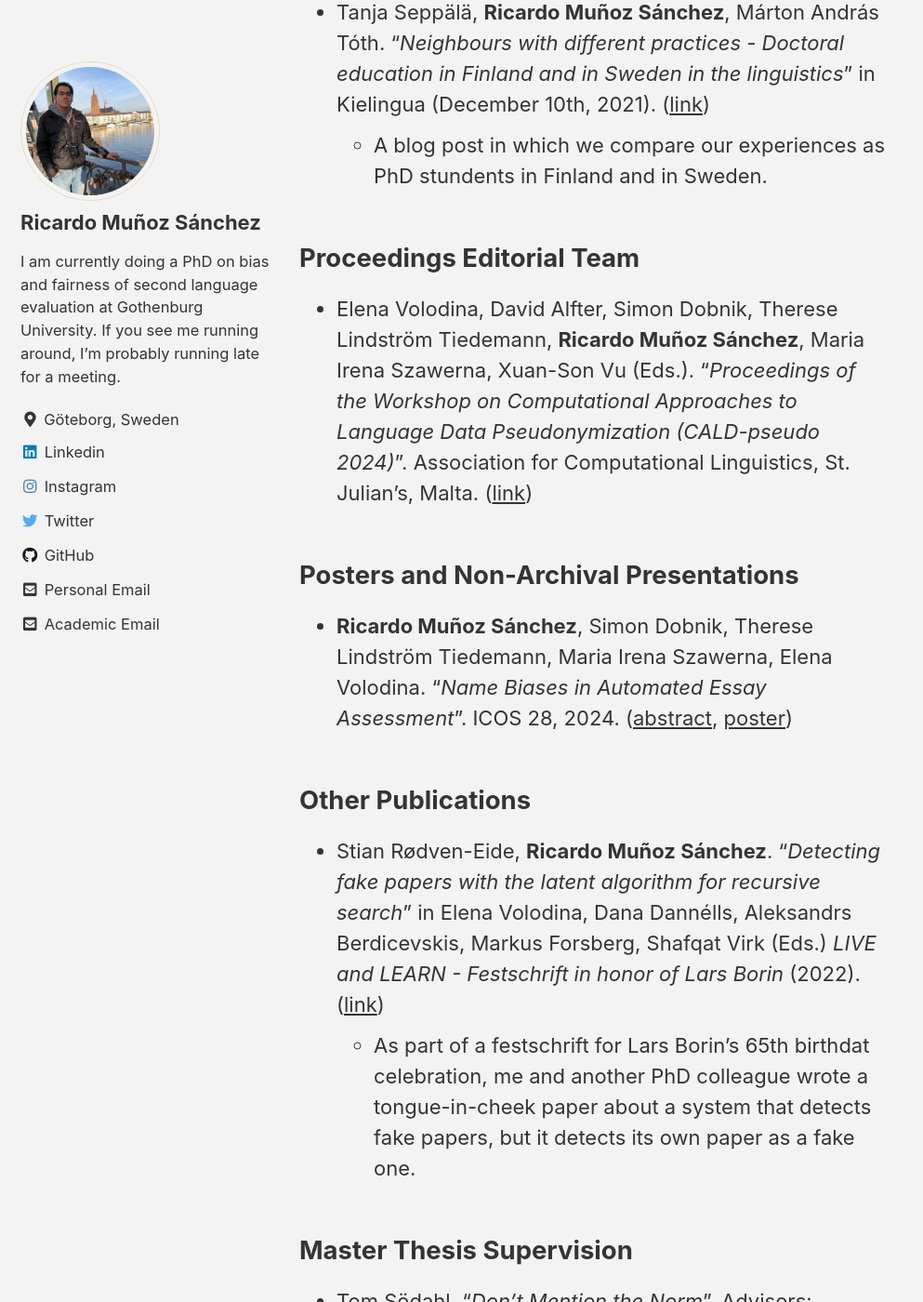
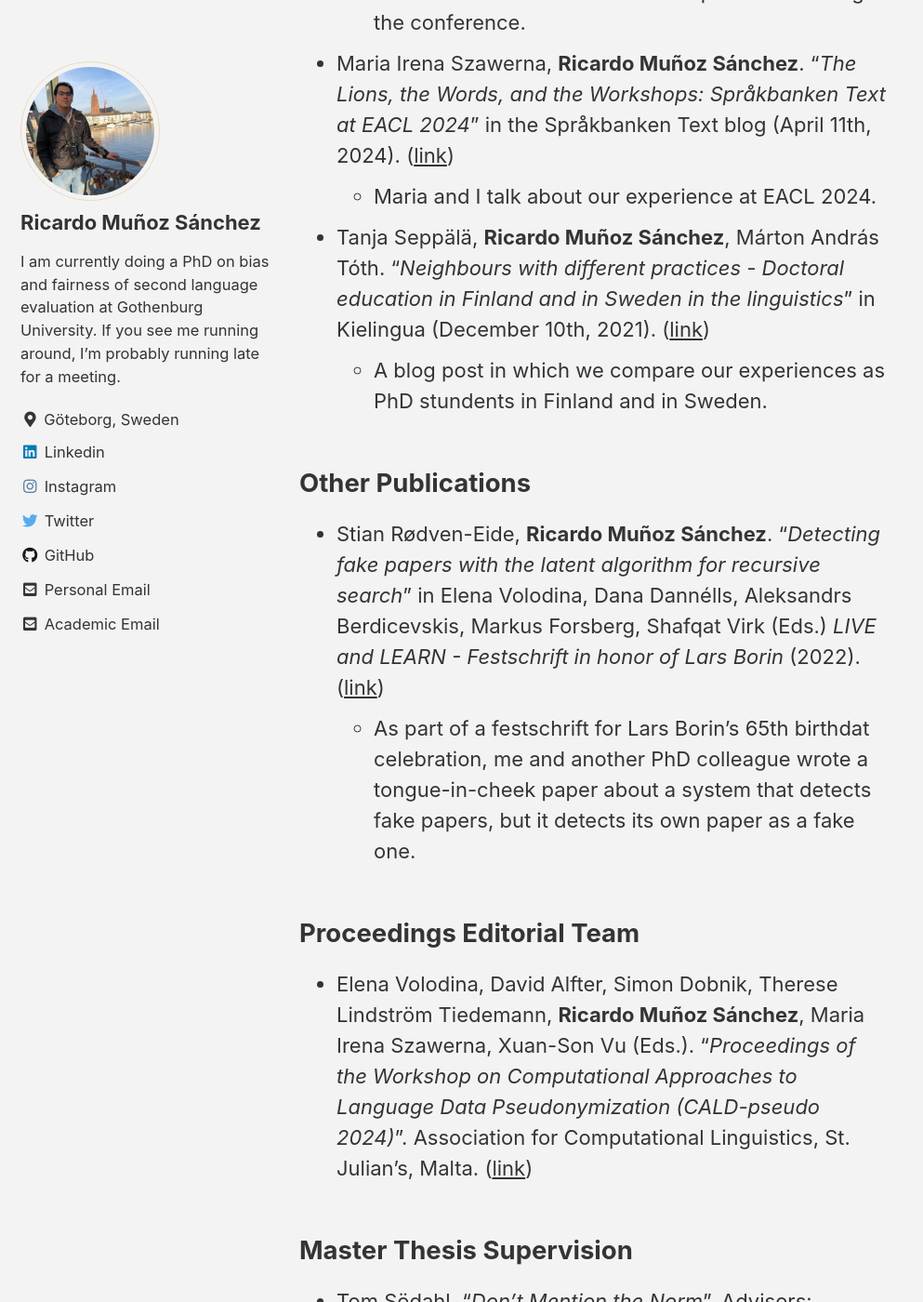
Before and after one commit to rimusa/rimusa.github.io, a Jekyll site: the page built from docs/_pages/research.md, in a window 1280 px wide and 1400 px high, scrolled down 3250 px. Shown: the whole window at 93% size, without its empty margins (0-993 px from the left). Built offline with Jekyll 4.4.1, drawn with Linux system fonts in a browser that asks for light colours; cached includes are drawn as plain includes; some of the changed text lies outside the part shown.

Commit message:
Moved things around

```diff
--- a/docs/_pages/research.md
+++ b/docs/_pages/research.md
@@ -62,22 +68,16 @@ You can see the talks and presentations I've given [here](../talks).
 
 
 
-## Proceedings Editorial Team
-
-- Elena Volodina, David Alfter, Simon Dobnik, Therese Lindström Tiedemann, **Ricardo Muñoz Sánchez**, Maria Irena Szawerna, Xuan-Son Vu (Eds.). "_Proceedings of the Workshop on Computational Approaches to Language Data Pseudonymization (CALD-pseudo 2024)_". Association for Computational Linguistics, St. Julian’s, Malta. ([link](https://aclanthology.org/2024.caldpseudo-1.0/))
-
-
-
-## Posters and Non-Archival Presentations
-
-- **Ricardo Muñoz Sánchez**, Simon Dobnik, Therese Lindström Tiedemann, Maria Irena Szawerna, Elena Volodina. "_Name Biases in Automated Essay Assessment_". ICOS 28, 2024. ([abstract](https://www.helsinki.fi/assets/drupal/2024-07/ICOS%202024%20Book%20of%20abstracts.pdf#%5B%7B%22num%22%3A219%2C%22gen%22%3A0%7D%2C%7B%22name%22%3A%22XYZ%22%7D%2C54%2C400%2C0%5D), [poster](https://researchportal.helsinki.fi/en/publications/name-biases-in-automated-essay-assessment-poster-presentation))
-
-
-
 ## Other Publications
 
 - Stian Rødven-Eide, **Ricardo Muñoz Sánchez**. "_Detecting fake papers with the latent algorithm for recursive search_" in Elena Volodina, Dana Dannélls, Aleksandrs Berdicevskis, Markus Forsberg, Shafqat Virk (Eds.) _LIVE and LEARN - Festschrift in honor of Lars Borin_ (2022). ([link](https://gupea.ub.gu.se/handle/2077/74254))
     - As part of a festschrift for Lars Borin's 65th birthdat celebration, me and another PhD colleague wrote a tongue-in-cheek paper about a system that detects fake papers, but it detects its own paper as a fake one.
+
+
+
+## Proceedings Editorial Team
+
+- Elena Volodina, David Alfter, Simon Dobnik, Therese Lindström Tiedemann, **Ricardo Muñoz Sánchez**, Maria Irena Szawerna, Xuan-Son Vu (Eds.). "_Proceedings of the Workshop on Computational Approaches to Language Data Pseudonymization (CALD-pseudo 2024)_". Association for Computational Linguistics, St. Julian’s, Malta. ([link](https://aclanthology.org/2024.caldpseudo-1.0/))
 
 
 
```
Also changed, not shown: other parts of docs/_pages/research.md (+6 -0 lines).
